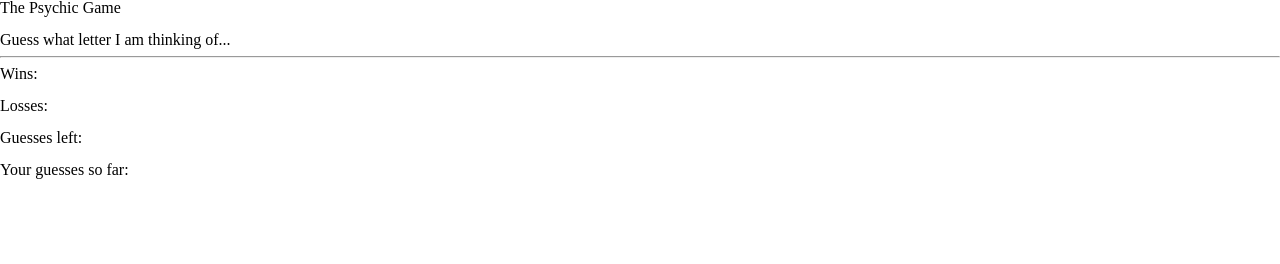
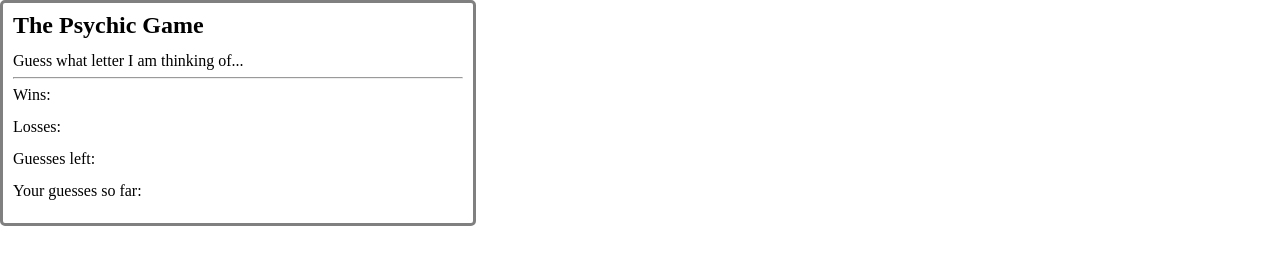
Before and after one commit to BraveOstrich/Psychic-Game, a plain HTML site: page index.html in a window 1280 px wide. Drawn offline with Linux system fonts and the light colour scheme.

Commit message:
Minimal styling applied

```diff
--- a/assets/css/style.css
+++ b/assets/css/style.css
@@ -0,0 +1,16 @@
+.container{
+    width: 450px;
+    height: 200px;
+    border: solid 3px gray;
+    border-radius: 5px;
+    padding: 10px;
+}
+
+.h1{
+    font-weight: 700;
+    font-size: 1.5em;
+}
+
+.h3{
+    font-weight: 500;
+}
--- a/index.html
+++ b/index.html
@@ -10,17 +10,17 @@
 </head>
 <body>
     <div class="container">
-        <h1>The Psychic Game</h1>
+        <h1 class="h1">The Psychic Game</h1>
         <br>
-        <h3>Guess what letter I am thinking of...</h3>
+        <h3 class="h3">Guess what letter I am thinking of...</h3>
         <hr>
-        <h3 id="wins-text">Wins:</h3>
+        <h3 id="wins-text" class="h3">Wins:</h3>
         <br>
-        <h3 id="losses-text">Losses:</h3>
+        <h3 id="losses-text" class="h3">Losses:</h3>
         <br>
-        <h3 id="guesses-left">Guesses left:</h3>
+        <h3 id="guesses-left" class="h3">Guesses left:</h3>
         <br>
-        <h3 id="your-guesses">Your guesses so far:</h3>
+        <h3 id="your-guesses" class="h3">Your guesses so far:</h3>
     </div>
     <script src="assets/javascript/game.js"></script>
 </body>
```
Also changed, not shown: 1 other file.
